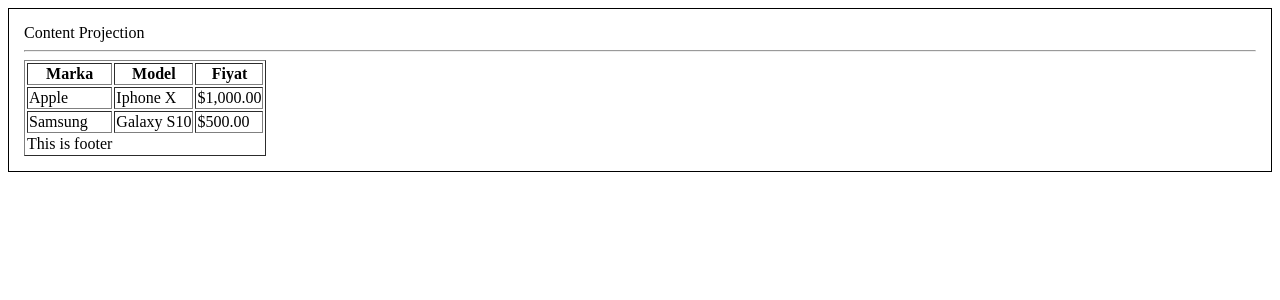
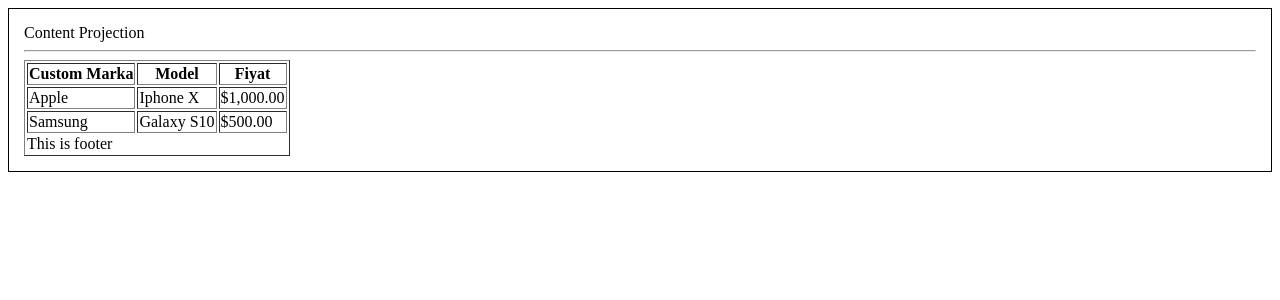
Before and after one commit to bnymncoskuner/ng-turkey-talk, an Angular app in the folder content-projection/: page / in a window 1280 px wide. Shown: the top 300 px of the page. Built offline with nearby package versions, Linux system fonts and the light colour scheme.

Commit message:
Add custom column

```diff
--- a/content-projection/src/app/app.component.html
+++ b/content-projection/src/app/app.component.html
@@ -1,7 +1,7 @@
 <app-panel>
   <app-panel-title>Content Projection</app-panel-title>
   <app-table [data]="phones">
-    <app-table-column field="brand" header="Marka"></app-table-column>
+    <my-brand-column></my-brand-column>
     <app-table-column field="name" header="Model"></app-table-column>
     <app-table-column field="price" header="Fiyat">
       <ng-template column-body let-row>
--- a/content-projection/src/app/app.component.ts
+++ b/content-projection/src/app/app.component.ts
@@ -1,4 +1,19 @@
 import { Component } from '@angular/core';
+import { TableColumnComponent } from './components/table/table.component';
+
+
+@Component({
+  selector: 'my-brand-column',
+  template: ``,
+  providers: [{
+    provide: TableColumnComponent,
+    useExisting: MyBrandComponent
+  }]
+})
+export class MyBrandComponent extends TableColumnComponent {
+  field = 'brand';
+  header = 'Custom Marka';
+}
 
 @Component({
   selector: 'app-root',
--- a/content-projection/src/app/app.module.ts
+++ b/content-projection/src/app/app.module.ts
@@ -1,13 +1,13 @@
 import { BrowserModule } from '@angular/platform-browser';
 import { NgModule } from '@angular/core';
 
-import { AppComponent } from './app.component';
+import { AppComponent, MyBrandComponent } from './app.component';
 import { PanelModule } from './components/panel/panel.module';
 import { TableModule } from './components/table/table.module';
 
 @NgModule({
   declarations: [
-    AppComponent
+    AppComponent, MyBrandComponent
   ],
   imports: [
     BrowserModule,
```
